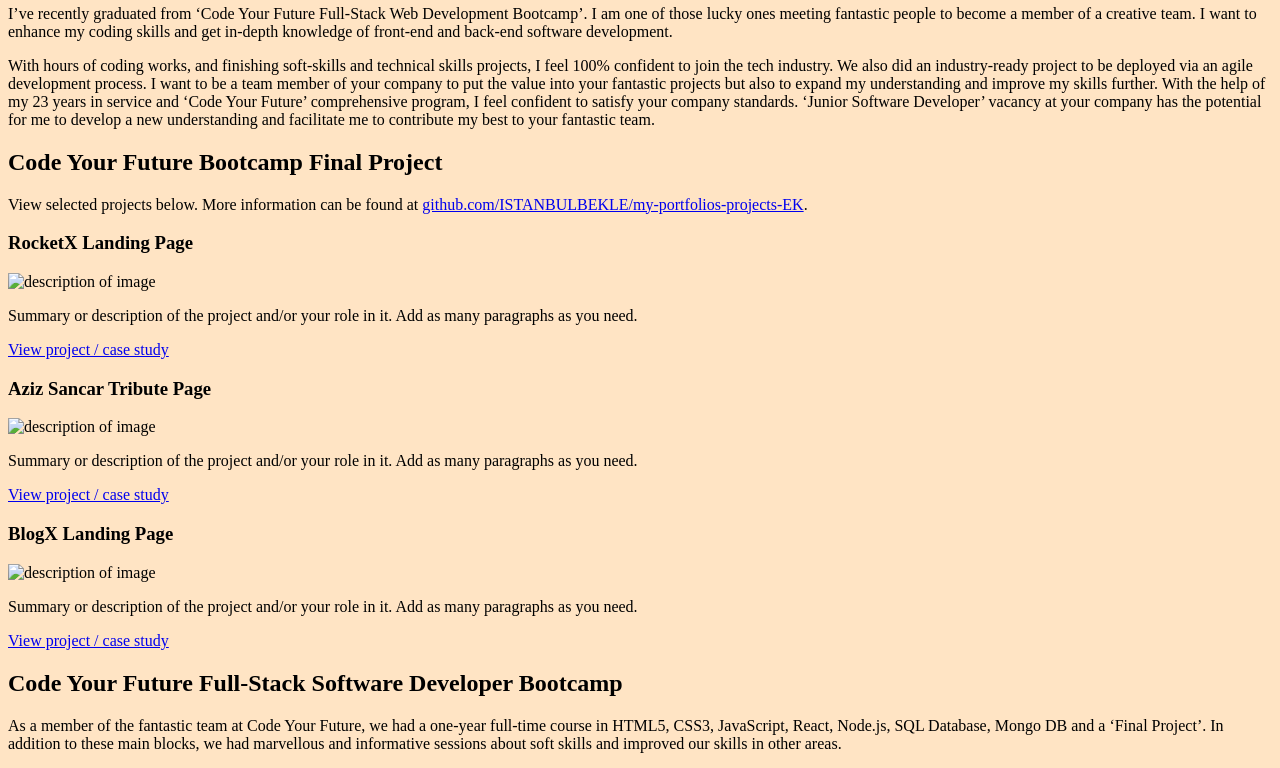
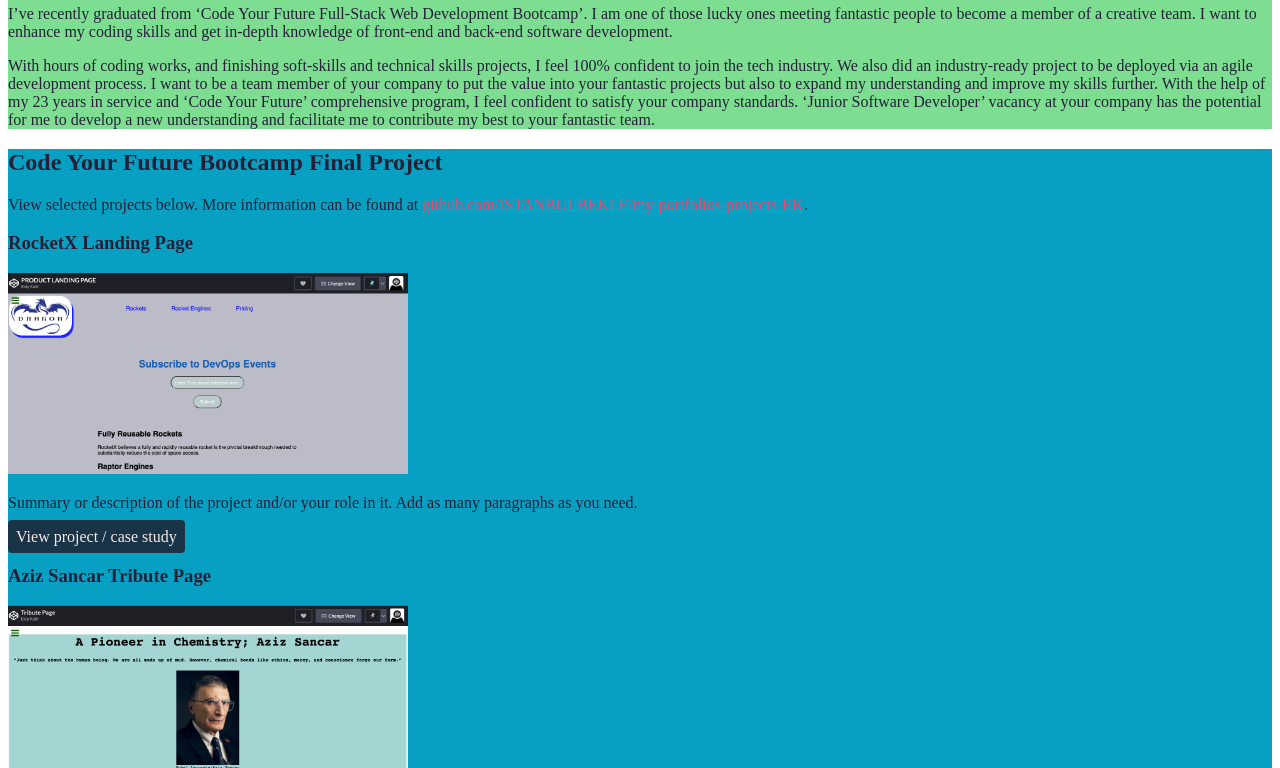
Before and after one commit to ISTANBULBEKLE/cv-portfolio, a plain HTML site: page index.html in a window 1280 px wide. Shown: the part 122-890 px from the top of the page. Drawn offline with Linux system fonts and the light colour scheme.

Commit message:
styling is began

```diff
--- a/css/styles.css
+++ b/css/styles.css
@@ -1,3 +1,81 @@
-body {
-background-color: bisque;
+/* Color Palette ==========================================
+
+/*
+$dark-purple: #242038ff;
+$amethyst: #8963baff;
+$light-green: #7dde92ff;
+$fire-opal: #e3655bff;
+$lavender-blush: #f8e9e9ff; */
+
+/* $dark-sienna: #4a051cff;
+$blue-green: #07a0c3ff;
+$gunmetal: #183446ff;
+$cyber-yellow: #ffd639ff;
+$russian violet #392061
+$little boy blue #89AAE6
+$Turquoise #45F0DF
+$paradise pink #EF476F */
+
+/* Global Styles
+================================================*/
+body{
+    color: #242038ff;
 }
+
+img{
+    width:400px;
+}
+
+a{
+    color:#ffd639ff;
+}
+
+a:hover{
+    text-decoration: none;
+}
+/* Profile
+================================================*/
+header{
+    background: #7dde92ff;
+}
+
+
+/* Projects
+================================================*/
+.projects{
+    background: #07a0c3ff;
+}
+
+.projects a{
+    color: #EF476F;
+}
+.projects .btn{
+    color:#f8e9e9ff;
+    background: #183446ff;
+    text-decoration:none;
+    padding: 8px;
+    border-radius: 4px;
+}
+
+.projects .btn:hover{
+    background: rgba(24, 52, 70, 70%);
+}
+
+/* Works Experience
+================================================*/
+.work-experience{
+    background:#f8e9e9ff;
+}
+
+
+/* Education
+================================================*/
+
+
+/* Contact Information
+================================================*/
+
+footer{
+    background: #183446ff;
+    color:whitesmoke;
+}
--- a/index.html
+++ b/index.html
@@ -19,37 +19,37 @@
       </header>
 
       <!-- ********************  PROJECTS / PORTFOLIO  ********************* -->
-      <section>
+      <section class="projects">
         <h2>Code Your Future Bootcamp Final Project</h2>
         <p>View selected projects below. More information can be found at <a href="https://github.com/ISTANBULBEKLE/my-portfolios-projects-EK">github.com/ISTANBULBEKLE/my-portfolios-projects-EK</a>.</p>
 
         <!-- Copy the whole <section> block to add more projects. -->
         <section>
           <h3>RocketX Landing Page</h3>
-          <img src="project-thumbnail.png" alt="description of image">
+          <img src="images/rocketX-landing-page.png" alt="RocketX landing page">
           <p>Summary or description of the project and/or your role in it. Add as many paragraphs as you need.</p>
-          <a href="#" target="_blank">View project / case study</a>
+          <a class="btn" href="#" target="_blank">View project / case study</a>
         </section>
 
         <section>
           <h3>Aziz Sancar Tribute Page</h3>
-          <img src="project-thumbnail.png" alt="description of image">
+          <img src="images/aziz-sancar-tribute-page.png" alt="aziz sancar tribute page">
           <p>Summary or description of the project and/or your role in it. Add as many paragraphs as you need.</p>
-          <a href="#" target="_blank">View project / case study</a>
+          <a class="btn" href="#" target="_blank">View project / case study</a>
         </section>
 
         <section>
           <h3>BlogX Landing Page</h3>
-          <img src="project-thumbnail.png" alt="description of image">
+          <img src="images/blogX-landing-page.png" alt="blogX landing page">
           <p>Summary or description of the project and/or your role in it. Add as many paragraphs as you need.</p>
-          <a href="#" target="_blank">View project / case study</a>
+          <a class="btn" href="#" target="_blank">View project / case study</a>
         </section>
 
         <!-- End of Project block. -->
       </section>
 
       <!-- ***********************  WORK EXPERIENCE  *********************** -->
-      <section>
+      <section class="work-experince">
         <h2>Code Your Future Full-Stack Software Developer Bootcamp</h2>
         <p>As a member of the fantastic team at Code Your Future, we had a one-year full-time course in HTML5, CSS3, JavaScript, React, Node.js, SQL Database, Mongo DB and a ‘Final Project’. In addition to these main blocks, we had marvellous and informative sessions about soft skills and improved our skills in other areas.</p>
 
@@ -68,7 +68,9 @@
             <li>Database management</li>
             <li>Client-side and server-side</li>
           </ul>
+        </section>
 
+        <section>
           <h3>Long Term Operational Planner</h3>
           <p>Allied Rapid Reaction Corps Headquarters-HQ ARRC</p>
           <p>2013-2017</p>
@@ -79,7 +81,9 @@
             <li>Carried out day-by-day crisis response planning duties accurately and efficiently.</li>
             <li>Implementing new team onboarding programme, reducing training time from 8 weeks to 4.</li>
             <li>Implementing new team onboarding programme, reducing training time from 8 weeks to 4.</li>
+        </section>
 
+        <section>
           <h3>Junior Business Analyst</h3>
           <p>Ministry of Defence</p>
           <p>2003-2009</p>
@@ -97,7 +101,7 @@
       </section>
 
       <!-- ******************  EDUCATION & CERTIFICATIONS ****************** -->
-      <section>
+      <section class="education">
         <h2>Education</h2>
 
         <!-- Copy this whole <section> block to add more schools. -->
```
